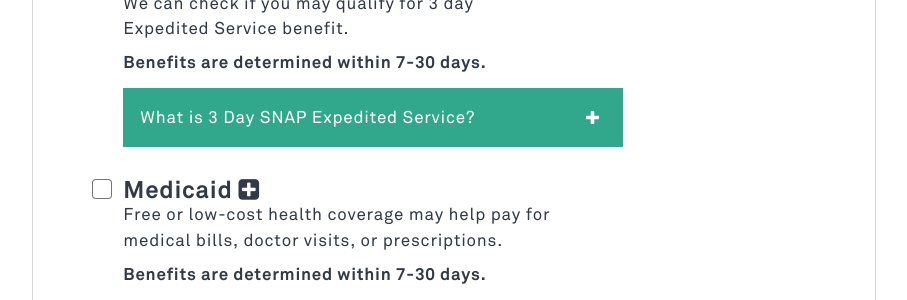
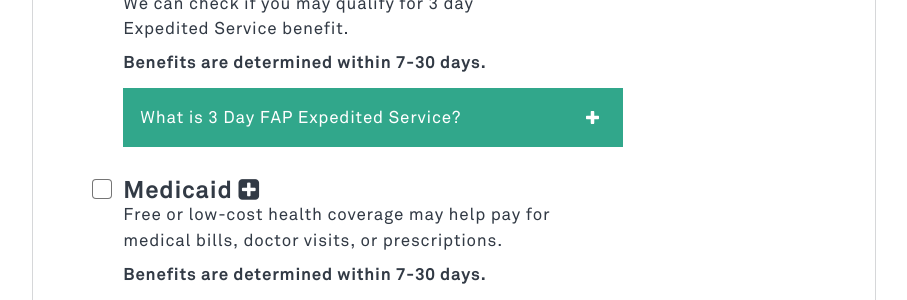
Before and after one commit to carlosmez/benefits-enrollment, a Jekyll site: the page built from 00-screener/select-benefits.html, in a window 1280 px wide. Shown: the part 635-935 px from the top of the page, without its empty margins (186-1093 px from the left). Built offline with Jekyll 4.4.1, drawn with Linux system fonts in a browser that asks for light colours.

```diff
--- a/00-screener/select-benefits.html
+++ b/00-screener/select-benefits.html
@@ -21,7 +21,7 @@ step: 1
 				<span class="benefit-name">Benefits are determined within 7-30 days.</span> </label>
 
 				<div class="explainer">
-				  <a href="#" class="explainer__toggle" aria-expanded="false" aria-controls="explainer-1">What is 3 Day SNAP Expedited Service?</a>
+				  <a href="#" class="explainer__toggle" aria-expanded="false" aria-controls="explainer-1">What is 3 Day FAP Expedited Service?</a>
 				  <div class="explainer__content" id="explainer-1">
 				    <p>To qualify for 3 Day Expedited Service, your income is:</p>
 
--- a/03-basic-family/household-size-names.html
+++ b/03-basic-family/household-size-names.html
@@ -131,11 +131,10 @@ title: Tell us about the <span id="print-householdSize"></span> who you live wit
       $('label[for="householdSizeLast6"]').attr("for", "householdMember6LastName");
     }
 
-    if (householdSize == 1) {
+    if (householdSize > 1) {
       $('#print-householdSize').text("person");
     }
     else {
-      householdSize = householdSize - 1;
       $('#print-householdSize').text(householdSize + " people");
     }
 
```
